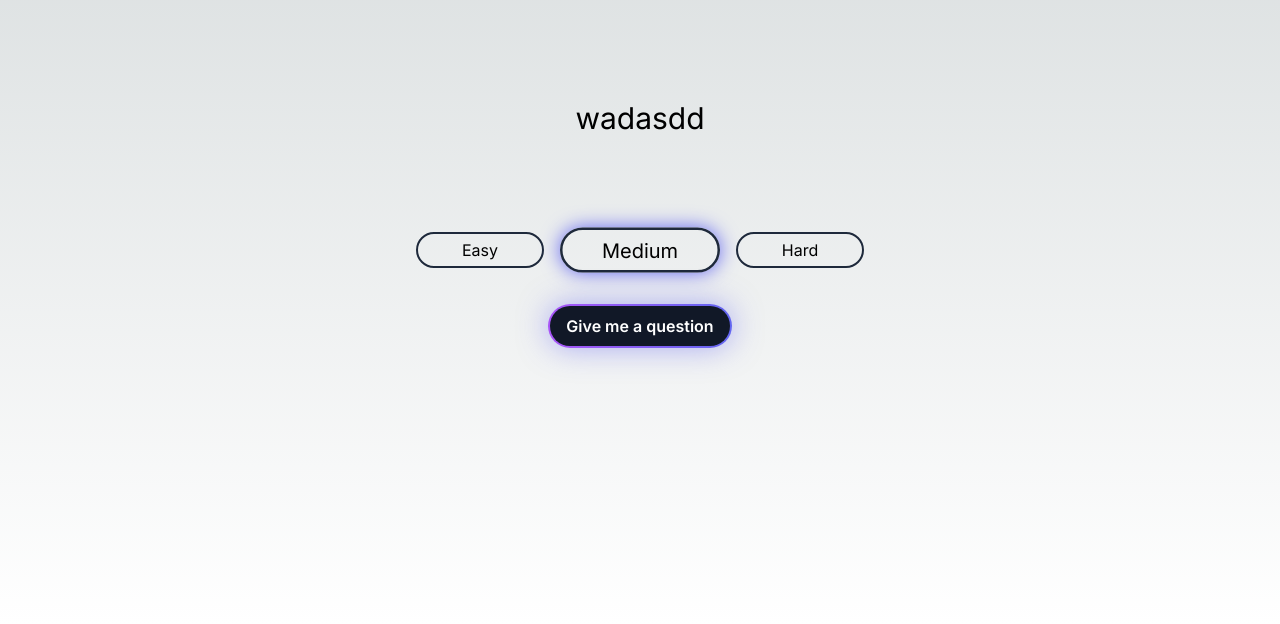
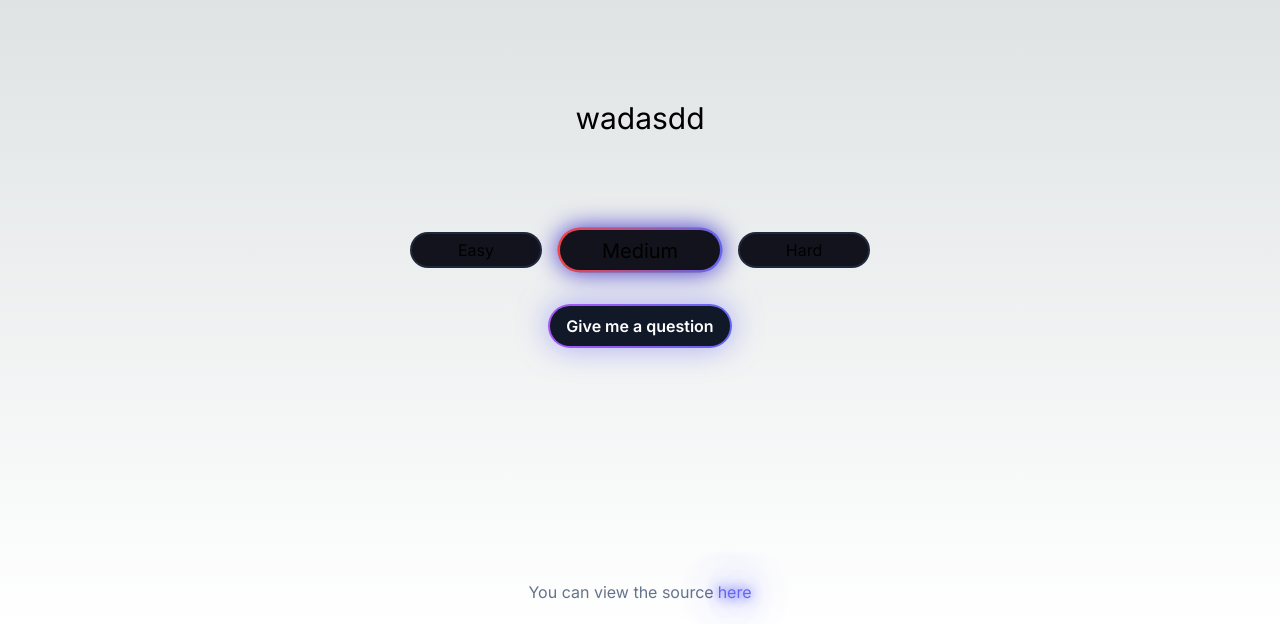
Before and after one commit to Progalt/langbytes-site, a Next.js app: page / in a window 1280 px wide. Shown: the part 176-800 px from the top of the page. Built offline with nearby package versions, Linux system fonts and the light colour scheme; no server answers; the database is empty.

Commit message:
More changes

```diff
--- a/src/app/Components/DifficultyButton.js
+++ b/src/app/Components/DifficultyButton.js
@@ -4,9 +4,10 @@
 
 export function DifficultyButton({ difficulty, setDifficulty, selected }) {
     return (
-        <div className="mx-4 mb-5">
+        <div className={`mx-4 mb-5 bg-slate-800 p-[2px] rounded-full first-letter:transition-all duration-200 hover:shadow-[0_0px_15px_0] hover:shadow-indigo-700 ${selected === difficulty ? "scale-125 shadow-[0_0px_20px_0px] shadow-indigo-700" : "scale-100"}
+        ${selected == difficulty ? "bg-gradient-to-r from-red-500 to-indigo-500" : "" }`}>
             <button
-            className={`border-slate-800 border-2 py-1 w-32 rounded-full transition-all duration-200 hover:shadow-[0_0px_15px_0] hover:shadow-indigo-500 ${selected === difficulty ? "scale-125 shadow-[0_0px_15px_0px] shadow-indigo-500" : "scale-100"}`}
+            className={`bg-[#13131d]  py-1 w-32 rounded-full`}
             onClick={() => { setDifficulty(difficulty); }}>{difficulty}</button>
         </div>
     );
--- a/src/app/Components/TaskSnippet.js
+++ b/src/app/Components/TaskSnippet.js
@@ -74,7 +74,7 @@ export function TaskSnippet({ id, difficulty }) {
         }
 
         if (cachedID != id) {
-            setIsRevealed(false);
+
             setCachedID(id);
 
             // We also want to then load the question from the db
@@ -85,6 +85,7 @@ export function TaskSnippet({ id, difficulty }) {
     }, [id, cachedID, selectedLanguage]);
 
     useEffect(() => {
+        setIsRevealed(false);
         console.log(question);
     }, [question]);
 
@@ -118,7 +119,7 @@ export function TaskSnippet({ id, difficulty }) {
     };
 
     return (
-        <section className={`shadow-[0_0px_60px_0px] shadow-indigo-500/20 border-2 border-slate-800 w-full rounded-lg p-4 overflow-hidden`}
+        <section className={`bg-[#13131d] shadow-[0_0px_200px_30px] shadow-indigo-500/20 border-2 border-slate-800 w-full rounded-lg p-4 overflow-hidden`}
         style={{
           }}>
             <p className="font-light text-xl mb-3">
@@ -153,8 +154,15 @@ export function TaskSnippet({ id, difficulty }) {
             <br />
             <div className="flex justify-end">
             { !isRevealed &&
-                <button onClick={revealAnswer}
-                className="font-light mt-4 px-3 py-1 border-slate-800 border-2 rounded-lg hover:shadow-[0_0px_20px_0px] hover:shadow-indigo-500/50 transition duration-200">Reveal Answer</button>
+               <button
+               onClick={() => {
+                    revealAnswer();
+               }}
+               className="shadow-[0_0px_30px_0] shadow-indigo-500/50 hover:shadow-red-500/50 bg-gradient-to-r from-purple-500 to-indigo-500 text-white font-semibold rounded-lg p-[2px] transform transition-all duration-300 hover:bg-gradient-to-r hover:from-purple-500 hover:via-red-500 hover:to-indigo-500">
+                 <span className="flex w-full bg-gray-900 text-white rounded-lg p-2 px-4">
+                   Reveal Answer
+                 </span>
+               </button>
             }
             </div>
 
--- a/src/app/globals.css
+++ b/src/app/globals.css
@@ -13,6 +13,8 @@
     --foreground-rgb: 255, 255, 255;
     --background-start-rgb: 20, 20, 31;
     --background-end-rgb: 10, 10, 15;
+
+    --bg-grid: 30, 41, 59;
   }
 }
 
@@ -30,6 +32,10 @@ body {
   .text-balance {
     text-wrap: balance;
   }
+
+  .text-glow {
+    text-shadow: 0 0 10px #6366f1 , 0 0 20px #6366f1 , 0 0 40px #6366f1 , 0 0 80px #6366f1 , 0 0 120px #6366f1 ;
+  }
 }
 
 input:-webkit-autofill {
--- a/src/app/page.js
+++ b/src/app/page.js
@@ -54,7 +54,37 @@ export default function Home() {
     setDifficulty(difficulty);
   }
 
+  async function getNewID() {
+    const { data, err } = await supabase
+    .from("question")
+    .select("*")
+    .eq("difficulty", difficulty);
 
+    let idx = getRandomInteger(1, data.length);
+
+    let id = data[idx - 1].id;
+
+    if (id == questionId) {
+      if (id < questionCount) {
+        id++;
+      }
+      else {
+        id--;
+      }
+    }
+
+    console.log(id);
+
+    const urlParams = new URLSearchParams(window.location.search);
+    urlParams.set("id", id);
+    urlParams.set("difficulty", difficulty);
+
+    const newURL = window.location.pathname + '?' + urlParams.toString();
+    window.history.pushState({ path: newURL }, '', newURL);
+
+    setQuestionID(id);
+    setShowQuestion(true);
+  }
 
   return (
       <main className="p-5 w-full h-screen flex flex-col justify-center items-center">
@@ -65,28 +95,7 @@ export default function Home() {
               <button
               className="mt-4"
               onClick={() => {
-                let id = getRandomInteger(1, questionCount);
-
-                if (id == questionId) {
-                  if (id < questionCount) {
-                    id--;
-                  }
-                  else {
-                    id++;
-                  }
-                }
-                // while (id == questionId) {
-                //   id = getRandomInteger(1, questionCount);
-                // }
-                const urlParams = new URLSearchParams(window.location.search);
-                urlParams.set("id", id);
-
-                const newURL = window.location.pathname + '?' + urlParams.toString();
-                window.history.pushState({ path: newURL }, '', newURL);
-
-                setQuestionID(id);
-
-                //window.location.search = urlParams.toString();
+                getNewID();
               }}
               >
                 New Question
@@ -107,13 +116,7 @@ export default function Home() {
                 <div className="flex flex-row justify-center items-center">
                 <button
                 onClick={() => {
-                  // we want to get a random int
-                  let id = getRandomInteger(1, questionCount);
-                  const urlParams = new URLSearchParams();
-                  urlParams.set("id", id);
-                  urlParams.set("difficulty", difficulty);
-
-                  window.location.search = urlParams.toString();
+                  getNewID();
                 }}
                 className="shadow-[0_0px_30px_0] shadow-indigo-500/50 hover:shadow-red-500/50 bg-gradient-to-r from-purple-500 to-indigo-500 text-white font-semibold rounded-full p-[2px] transform transition-all duration-300 hover:scale-110 hover:bg-gradient-to-r hover:from-purple-500 hover:via-red-500 hover:to-indigo-500">
                   <span className="flex w-full bg-gray-900 text-white rounded-full p-2 px-4">
@@ -132,7 +135,12 @@ export default function Home() {
           </div>
         </div> */}
 
-        <div className=""></div>
+        <footer className="absolute bottom-5">
+          <div className="flex flex-row justify-center items-center">
+            <p className="text-slate-500">You can view the source</p>
+            <a href="https://github.com/Progalt/portfolio-react" className="ml-1 text-indigo-500 text-glow">here</a>
+          </div>
+        </footer>
       </main>
   );
 }
```
